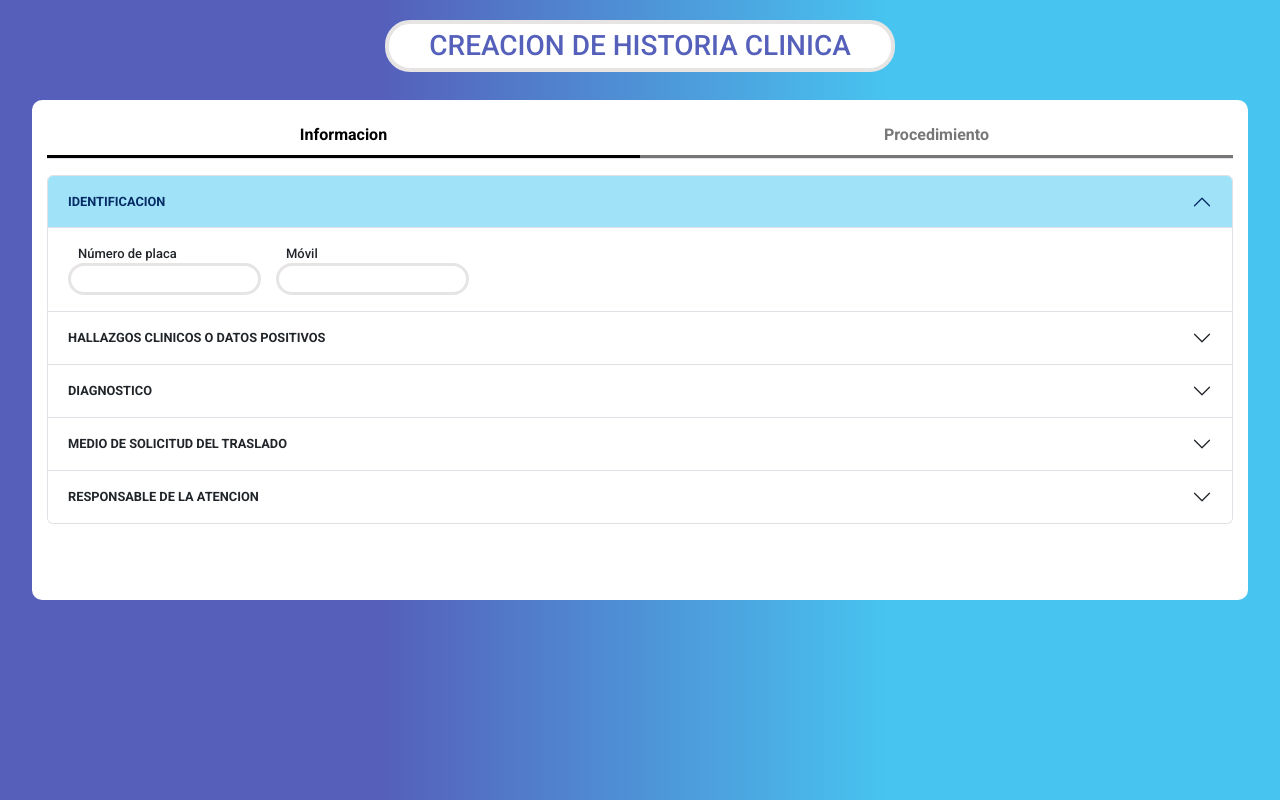
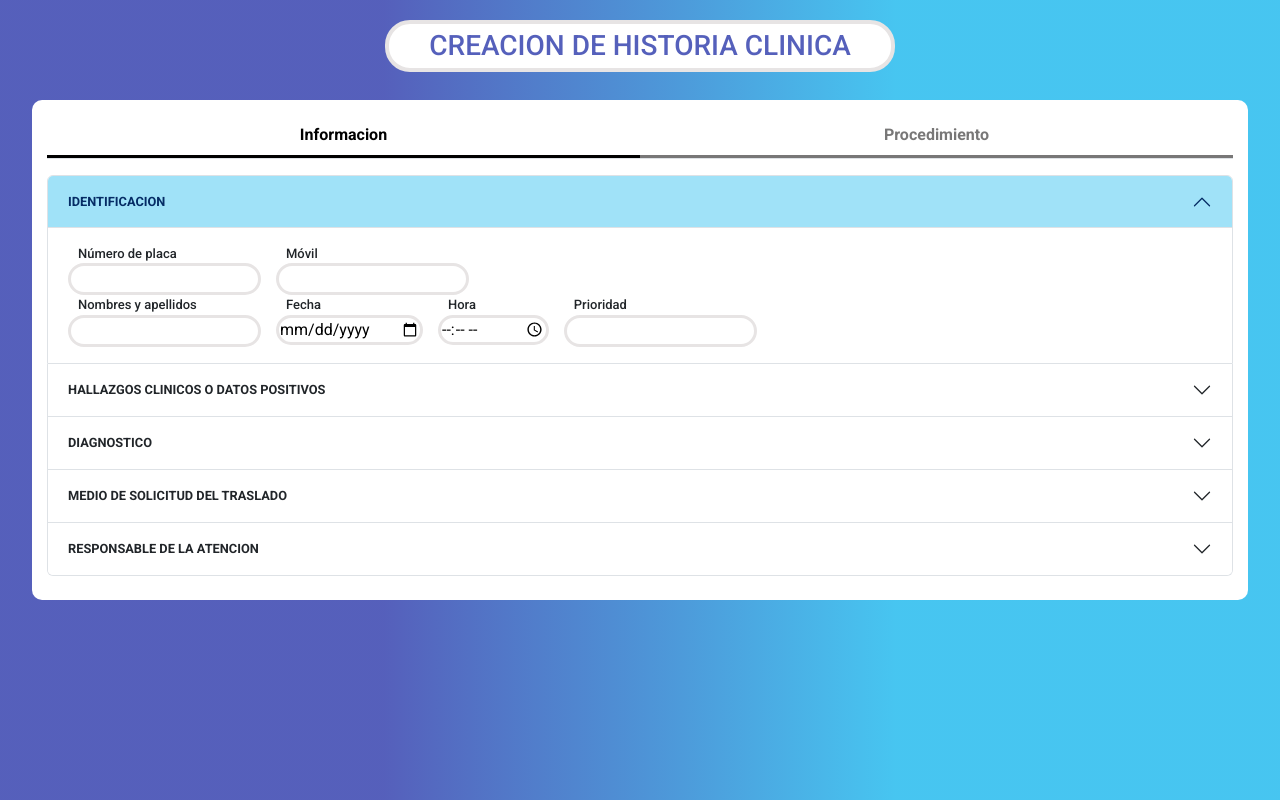
Before and after one commit to frangabriel/proyecto_global, a React (Vite) app: page / in a window 1280 px wide. Built offline with nearby package versions, Linux system fonts and the light colour scheme.

Commit message:
adicion de componente tipo fecha y hora

```diff
--- /dev/null
+++ b/src/componentes/comunes/CampoDate.jsx
@@ -0,0 +1,11 @@
+import React from 'react'
+import '../../App.css'
+
+export const CampoDate = ({title, id}) => {
+  return (
+    <div className='container-campo'>
+        <label htmlFor={id}>{title}</label>
+        <input type="date" id={id}/>
+    </div>
+  )
+}
--- /dev/null
+++ b/src/componentes/comunes/CampoTime.jsx
@@ -0,0 +1,11 @@
+import React from 'react'
+import '../../App.css'
+
+export const CampoTime = ({title, id}) => {
+  return (
+    <div className='container-campo'>
+        <label htmlFor={id}>{title}</label>
+        <input type="time" id={id}/>
+    </div>
+  )
+}
--- a/src/componentes/vista/Identificacion.jsx
+++ b/src/componentes/vista/Identificacion.jsx
@@ -1,12 +1,20 @@
 import React from 'react'
 import { CampoInput } from '../comunes/CampoInput'
+import { CampoDate } from '../comunes/CampoDate'
+import { CampoTime } from '../comunes/CampoTime'
 
 export const Identificacion = () => {
   return (
     <section className='identificacion'>
         <div className='fila'>
-            <CampoInput title='Número de placa' id='placa' />
-            <CampoInput title='Móvil' id='movil' />
+            <CampoInput title='Número de placa' id='placa' name='placa' />
+            <CampoInput title='Móvil' id='movil' name='movil'/>
+        </div>
+        <div className='fila'>
+            <CampoInput title='Nombres y apellidos' id='nombreyapellido' name='nombreyapellido'/>
+            <CampoDate title='Fecha' id='fecha' name='fecha' />
+            <CampoTime title='Hora' id='hora' name='hora'/>
+            <CampoInput title='Prioridad' id='prioridad' name='prioridad' />
         </div>
     </section>
   )
```
